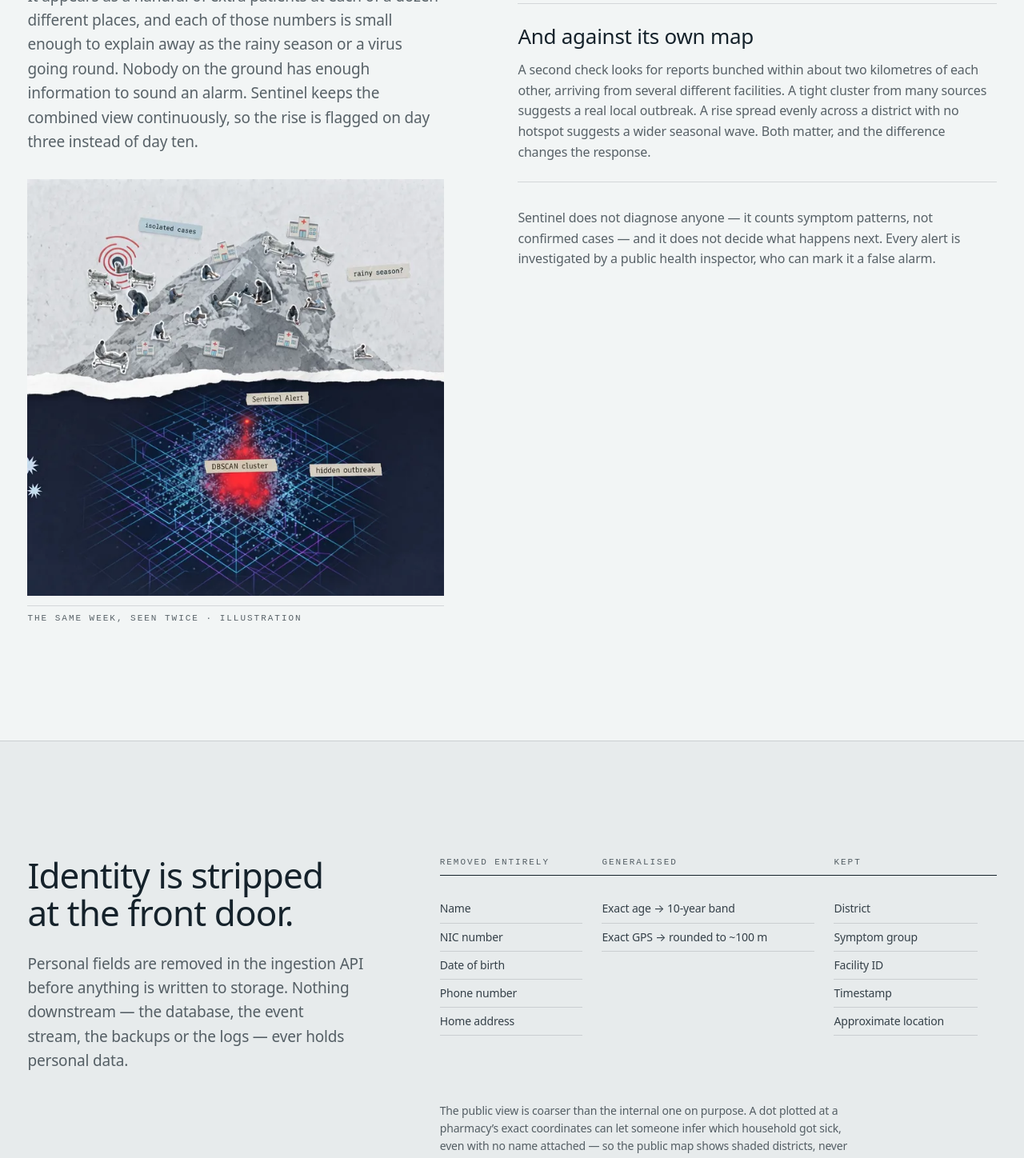
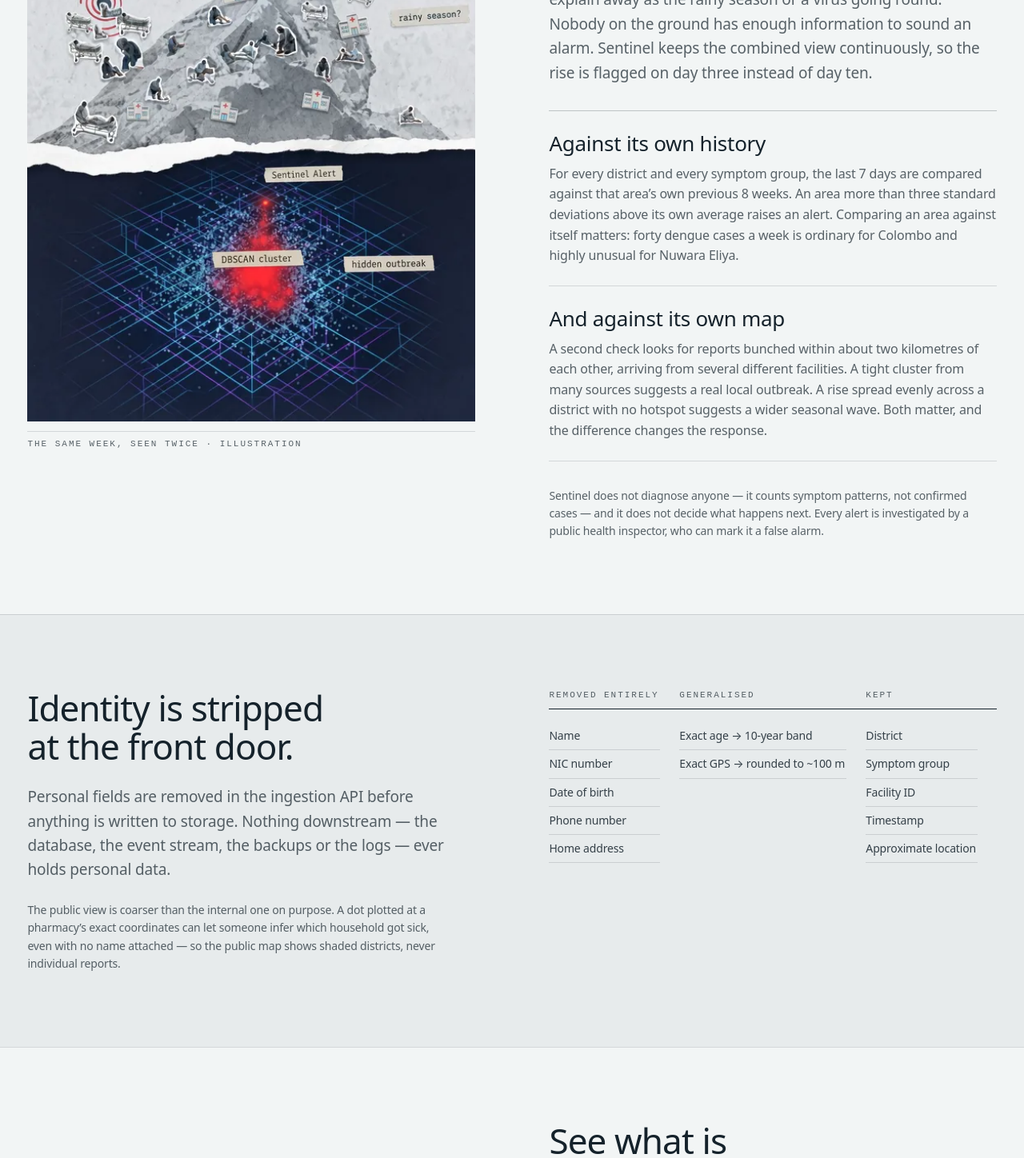
Before and after one commit to Rimaz17/sentinel, a React (Vite) app in the folder frontend/: page / in a window 1280 px wide. Shown: the part 1180-2628 px from the top of the page at 80% size. Built offline with nearby package versions, Linux system fonts and the light colour scheme.

Commit message:
refactor(landing): put the remaining sections on the shared grid

```diff
--- a/frontend/src/features/landing/sections/Mechanism.tsx
+++ b/frontend/src/features/landing/sections/Mechanism.tsx
@@ -16,8 +16,8 @@ const CHECKS = [
 export function Mechanism() {
   return (
     <section className="mechanism" id="mechanism" aria-labelledby="mechanism-title">
-      <div className="shell mechanism__inner">
-        <div className="mechanism__lede">
+      <div className="shell split split--paired split--flip">
+        <div className="mechanism__body">
           <h2 id="mechanism-title" className="mechanism__title">
             An outbreak rarely announces itself at one clinic.
           </h2>
@@ -28,19 +28,6 @@ export function Mechanism() {
             combined view continuously, so the rise is flagged on day three instead of day ten.
           </p>
 
-          <Figure
-            className="mechanism__figure"
-            image={twoViews}
-            sizes="(min-width: 90rem) 542px, (min-width: 60rem) 38vw, calc(100vw - 2rem)"
-            alt="One week drawn twice. Above: patients and hospitals scattered across a grey hillside, annotated “isolated cases” and “rainy season?”. Below: the same island as a single connected network, with three red clusters picked out and annotated “Sentinel alert”, “DBSCAN cluster” and “hidden outbreak”."
-            caption="The same week, seen twice · illustration"
-          />
-        </div>
-
-        {/* The checks and the caveat are one grid item. Left as siblings they
-            land in separate grid rows, and the caveat gets pushed to the foot
-            of the tall figure column instead of following the checks. */}
-        <div className="mechanism__detail">
           <dl className="mechanism__checks">
             {CHECKS.map((check) => (
               <div className="mechanism__check" key={check.term}>
@@ -56,6 +43,16 @@ export function Mechanism() {
             inspector, who can mark it a false alarm.
           </p>
         </div>
+
+        <Figure
+          className="mechanism__figure"
+          image={twoViews}
+          fit="cover"
+          ratio="6 / 7"
+          sizes="(min-width: 84rem) 636px, (min-width: 60rem) 45vw, calc(100vw - 2rem)"
+          alt="One week drawn twice. Above: patients and hospitals scattered across a grey hillside, annotated “isolated cases” and “rainy season?”. Below: the same ground as a single connected network, with a red cluster picked out and annotated “Sentinel alert”, “DBSCAN cluster” and “hidden outbreak”."
+          caption="The same week, seen twice · illustration"
+        />
       </div>
     </section>
   )
--- a/frontend/src/features/landing/sections/Privacy.tsx
+++ b/frontend/src/features/landing/sections/Privacy.tsx
@@ -16,17 +16,15 @@ const COLUMNS = [
 ]
 
 /**
- * The privacy model, stated as the record it is.
- *
- * This is a real table rather than three styled boxes, because it is genuinely
- * tabular: the same question — what happens to this field — asked of every
- * field, and a visitor should be able to read down a column.
+ * The privacy model, stated as the record it is — a real table, because the
+ * same question is asked of every field and a reader should be able to read
+ * down a column.
  */
 export function Privacy() {
   return (
     <section className="privacy" aria-labelledby="privacy-title">
-      <div className="shell privacy__inner">
-        <div className="privacy__lede">
+      <div className="shell split">
+        <div className="privacy__body">
           <h2 id="privacy-title" className="privacy__title">
             Identity is stripped at the front door.
           </h2>
@@ -34,6 +32,11 @@ export function Privacy() {
             Personal fields are removed in the ingestion API before anything is written to storage.
             Nothing downstream — the database, the event stream, the backups or the logs — ever
             holds personal data.
+          </p>
+          <p className="privacy__note">
+            The public view is coarser than the internal one on purpose. A dot plotted at a
+            pharmacy’s exact coordinates can let someone infer which household got sick, even with
+            no name attached — so the public map shows shaded districts, never individual reports.
           </p>
         </div>
 
@@ -66,12 +69,6 @@ export function Privacy() {
             </tr>
           </tbody>
         </table>
-
-        <p className="privacy__note">
-          The public view is coarser than the internal one on purpose. A dot plotted at a pharmacy’s
-          exact coordinates can let someone infer which household got sick, even with no name
-          attached — so the public map shows shaded districts, never individual reports.
-        </p>
       </div>
     </section>
   )
--- a/frontend/src/features/landing/sections/entries.css
+++ b/frontend/src/features/landing/sections/entries.css
@@ -1,11 +1,12 @@
 .entries {
-  padding-block: var(--space-3xl);
+  padding-block: var(--space-2xl);
   border-top: var(--rule-hair);
 }
 
-.entries__inner {
+.entries__body {
   display: grid;
-  gap: var(--space-2xl);
+  gap: var(--space-xl);
+  align-content: start;
 }
 
 .entries__title {
@@ -28,15 +29,7 @@
   margin-top: var(--space-lg);
 }
 
-/* Held well short of the column so the island keeps its own margin, and so the
-   quiet staff block opposite is not dwarfed by it. */
-.entries__figure {
-  max-width: 22rem;
-  margin-top: var(--space-xl);
-}
-
-/* ---- Staff: quieter, and clearly a separate area ----------------------- */
-
+/* Quieter, and clearly a separate area. */
 .entries__staff {
   padding-top: var(--space-md);
   border-top: var(--rule-firm);
@@ -80,20 +73,3 @@
   text-decoration: underline;
   text-decoration-color: var(--ink-40);
 }
-
-@media (min-width: 64rem) {
-  .entries__inner {
-    grid-template-columns: minmax(0, 1fr) minmax(0, 1fr);
-    column-gap: var(--space-3xl);
-    align-items: start;
-  }
-
-  .entries__staff {
-    padding-top: 0;
-    border-top: 0;
-  }
-
-  .entries__staff-list {
-    margin-top: 0;
-  }
-}
--- a/frontend/src/features/landing/sections/mechanism.css
+++ b/frontend/src/features/landing/sections/mechanism.css
@@ -1,11 +1,12 @@
 .mechanism {
-  padding-block: var(--space-3xl);
+  padding-block: var(--space-2xl);
   border-top: var(--rule-hair);
 }
 
-.mechanism__inner {
+.mechanism__body {
   display: grid;
-  gap: var(--space-xl);
+  gap: var(--space-lg);
+  align-content: start;
 }
 
 .mechanism__title {
@@ -18,7 +19,6 @@
 
 .mechanism__standfirst {
   max-width: var(--measure);
-  margin-top: var(--space-md);
   font-size: var(--step-body-lg);
   line-height: var(--leading-body);
   color: var(--ink-70);
@@ -51,44 +51,14 @@
   color: var(--ink-70);
 }
 
-.mechanism__figure {
-  margin-top: var(--space-lg);
-}
-
-.mechanism__detail {
-  display: grid;
-  gap: var(--space-lg);
-  align-content: start;
-}
-
 .mechanism__limit {
   max-width: var(--measure);
   color: var(--ink-70);
+  font-size: var(--step-small);
 }
 
-@media (min-width: 60rem) {
-  .mechanism__inner {
-    grid-template-columns: minmax(0, 1fr) minmax(0, 1.15fr);
-    column-gap: var(--space-2xl);
-    align-items: start;
-  }
-
-  /* The lede is no longer sticky: with the figure under it the column is full,
-     so there is nothing to hold in place. */
-
-  .mechanism__checks {
-    border-top: 0;
-    margin-top: -0.4rem;
-  }
-
-  .mechanism__check:first-child {
-    padding-top: 0;
-  }
+/* The title's own margin does the spacing above the standfirst, so the grid
+   gap does not double it. */
+.mechanism__title + .mechanism__standfirst {
+  margin-top: calc(var(--space-lg) * -0.4);
 }
-
-@media (min-width: 60rem) {
-  .mechanism__check {
-    grid-template-columns: minmax(0, 1fr);
-    gap: var(--space-xs);
-  }
-}
--- a/frontend/src/features/landing/sections/privacy.css
+++ b/frontend/src/features/landing/sections/privacy.css
@@ -1,12 +1,13 @@
 .privacy {
-  padding-block: var(--space-3xl);
+  padding-block: var(--space-2xl);
   border-top: var(--rule-hair);
   background-color: var(--paper-sunk);
 }
 
-.privacy__inner {
+.privacy__body {
   display: grid;
-  gap: var(--space-xl);
+  gap: var(--space-md);
+  align-content: start;
 }
 
 .privacy__title {
@@ -19,10 +20,15 @@
 
 .privacy__standfirst {
   max-width: var(--measure);
-  margin-top: var(--space-md);
   font-size: var(--step-body-lg);
   line-height: var(--leading-body);
   color: var(--ink-70);
+}
+
+.privacy__note {
+  max-width: var(--measure);
+  color: var(--ink-70);
+  font-size: var(--step-small);
 }
 
 .privacy__table {
@@ -40,9 +46,8 @@
 }
 
 .privacy__cell {
-  padding: var(--space-md) var(--space-md) 0 0;
+  padding: var(--space-sm) var(--space-md) 0 0;
   vertical-align: top;
-  border-bottom: 0;
 }
 
 .privacy__list {
@@ -58,14 +63,8 @@
   line-height: var(--leading-snug);
 }
 
-.privacy__note {
-  max-width: var(--measure);
-  color: var(--ink-70);
-  font-size: var(--step-small);
-}
-
-/* On a phone the three columns stack. The header cells become the group titles
-   so the reading order stays "question, then answers". */
+/* On a phone the three columns stack, and the column headers become the group
+   titles so the reading order stays "question, then answers". */
 @media (max-width: 48rem) {
   .privacy__table,
   .privacy__table thead,
@@ -103,16 +102,3 @@
     color: var(--ink-70);
   }
 }
-
-@media (min-width: 60rem) {
-  .privacy__inner {
-    grid-template-columns: minmax(0, 0.85fr) minmax(0, 1.4fr);
-    column-gap: var(--space-2xl);
-    align-items: start;
-  }
-
-  .privacy__note {
-    grid-column: 2;
-    margin-top: calc(var(--space-md) * -1);
-  }
-}
```
Also changed, not shown: frontend/src/features/landing/sections/Entries.tsx (+18 -20 lines).
